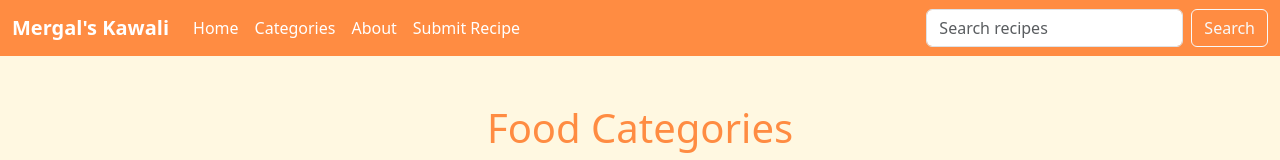
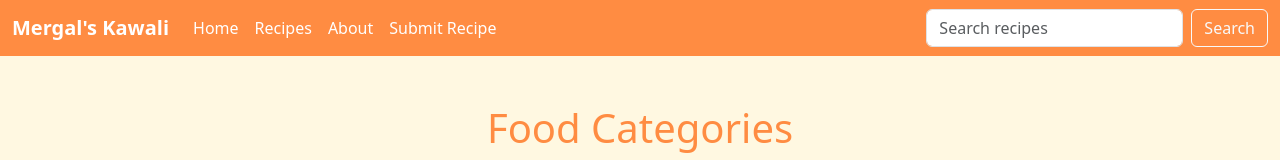
Before and after one commit to Mergal-Manuel/categories.github.io, a plain HTML site: page index.html in a window 1280 px wide. Shown: the top 160 px of the page. Drawn offline with nearby package versions, Linux system fonts and the light colour scheme.

Commit message:
Update index.html

```diff
--- a/index.html
+++ b/index.html
@@ -61,7 +61,7 @@ color: #ff8c42;
 <a class="nav-link" href="#">Home</a>
 </li>
 <li class="nav-item">
-    <a class="nav-link" href="#">Categories</a>
+    <a class="nav-link" href="#">Recipes</a>
                     </li>
 <li class="nav-item">
     <a class="nav-link" href="#">About</a>
```
